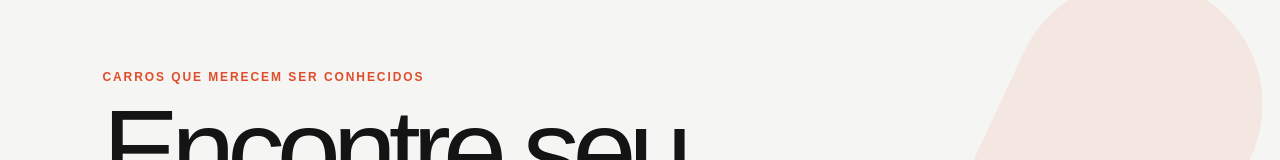
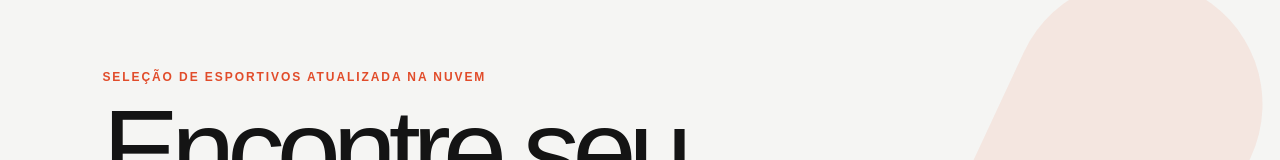
Before and after one commit to atvgitetec555/etec-computacaonuvem-mtec-site, a plain HTML site: page index.html in a window 1280 px wide. Shown: the part 172-332 px from the top of the page. Drawn offline with Linux system fonts and the light colour scheme.

Commit message:
chore: atualiza texto para testar deploy automatico

```diff
--- a/index.html
+++ b/index.html
@@ -18,7 +18,7 @@
 
   <main id="inicio">
     <section class="hero" aria-labelledby="hero-title">
-      <p class="kicker">Carros que merecem ser conhecidos</p>
+      <p class="kicker">Seleção de esportivos atualizada na nuvem</p>
       <h1 id="hero-title">Encontre seu<br><span>próximo favorito.</span></h1>
       <p class="hero-copy">Uma coleção de esportivos marcantes, com imagens reais e dados técnicos de versões identificadas.</p>
       <a class="text-link" href="#catalogo">Explorar coleção</a>
```
